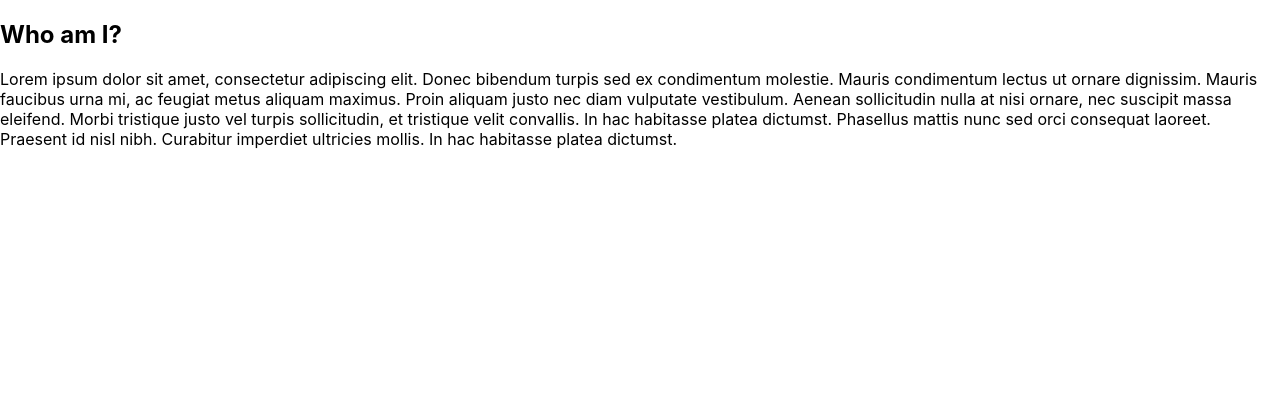
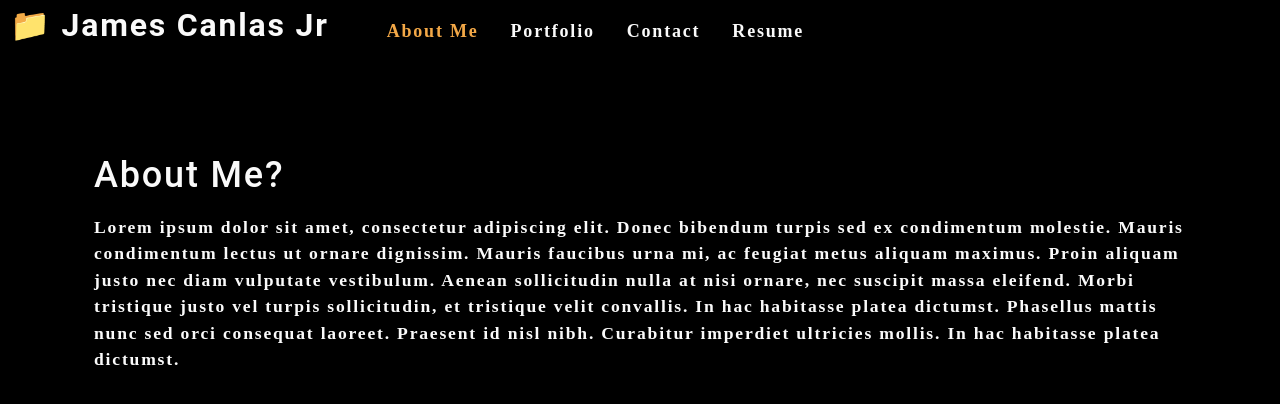
Before and after one commit to jcc83267/20-my-professional-react-portfolio, a React (Create React App) app: page / in a window 1280 px wide. Shown: the top 404 px of the page. Built offline with nearby package versions, Linux system fonts and the light colour scheme.

Commit message:
navbar layout, can now highlight which part of the nav bar they are viewing

```diff
--- a/src/App.js
+++ b/src/App.js
@@ -1,4 +1,5 @@
 import './App.css';
+import React, { useState } from "react";
 import Nav from './components/Nav';
 import About from './components/About';
 import Resume from './components/Resume';
@@ -7,9 +8,30 @@ import Portfolio from './components/Portfolio';
 
 
 function App() {
+  const [aboutSelected, setAboutSelected] = useState(true);
+
+  const [contactSelected, setContactSelected] = useState(false);
+
+  const [portfolioSelected, setPortfolioSelected] = useState(false);
+
+  const [resumeSelected, setResumeSelected] = useState(false);
+
+
   return (
     <div>
-      <About></About>
+      <Nav
+        aboutSelected={aboutSelected}
+        setAboutSelected={setAboutSelected}
+        contactSelected={contactSelected}
+        setContactSelected={setContactSelected}
+        portfolioSelected={portfolioSelected}
+        setPortfolioSelected={setPortfolioSelected}
+        resumeSelected={resumeSelected}
+        setResumeSelected={setResumeSelected}
+      ></Nav>
+      <main>
+        <About></About>
+      </main>
     </div>
   );
 }
--- a/src/components/About/index.js
+++ b/src/components/About/index.js
@@ -4,7 +4,7 @@ function About() {
 
   return (
     <section className="my-5" >
-      <h1 id="about">Who am I?</h1>
+      <h1 id="about">About Me?</h1>
       <div className="my-2">
         <p>
           Lorem ipsum dolor sit amet, consectetur adipiscing elit. Donec bibendum turpis sed ex condimentum molestie. Mauris condimentum lectus ut ornare dignissim. Mauris faucibus urna mi, ac feugiat metus aliquam maximus. Proin aliquam justo nec diam vulputate vestibulum. Aenean sollicitudin nulla at nisi ornare, nec suscipit massa eleifend. Morbi tristique justo vel turpis sollicitudin, et tristique velit convallis. In hac habitasse platea dictumst. Phasellus mattis nunc sed orci consequat laoreet. Praesent id nisl nibh. Curabitur imperdiet ultricies mollis. In hac habitasse platea dictumst.
--- a/src/components/Nav/index.js
+++ b/src/components/Nav/index.js
@@ -1,10 +1,54 @@
-import React from 'react'
+import React, {  } from "react";
 
-function Nav() {
-    return(
-        <div>
+function Nav(props) {
+    const {
+        aboutSelected,
+        setAboutSelected,
+        contactSelected,
+        setContactSelected,
+        portfolioSelected,
+        setPortfolioSelected,
+        resumeSelected,
+        setResumeSelected
 
-        </div>
+    } = props;
+
+
+
+
+    return (
+        <header className="flex-row px-1">
+            <h2>
+                <a href="/">
+                    <span role="img" aria-label="portfolio">{" "}📁</span>{" "}James Canlas Jr
+                </a>
+            </h2>
+            <nav>
+                <ul className="flex-row">
+                    <li className={`mx-2 ${aboutSelected && 'navActive'}`}>
+                        <span onClick={() => {setAboutSelected(true); setContactSelected(false); setPortfolioSelected(false); setResumeSelected(false)}}>
+                            About Me
+                        </span>
+                    </li>
+                    <li className={`mx-2 ${portfolioSelected && 'navActive'}`}>
+                        <span onClick={() => {setAboutSelected(false); setContactSelected(false); setPortfolioSelected(true); setResumeSelected(false)}}>
+                            Portfolio
+                        </span>
+                    </li>
+                    <li className={`mx-2 ${contactSelected && 'navActive'}`}>
+                        <span onClick={() => {setAboutSelected(false); setContactSelected(true); setPortfolioSelected(false); setResumeSelected(false)}}>
+                            Contact
+                        </span>
+                    </li>
+                    <li className={`mx-2 ${resumeSelected && 'navActive'}`}>
+                        <span onClick={() => {setAboutSelected(false); setContactSelected(false); setPortfolioSelected(false); setResumeSelected(true)}}>
+                            Resume
+                        </span>
+                    </li>
+
+                </ul>
+            </nav>
+        </header>
     );
 }
 
--- a/src/index.css
+++ b/src/index.css
@@ -1,13 +1,295 @@
+
+main {
+	margin: 0 auto;
+	max-width: 90%;
+  padding: 50px 30px;
+}
+:root {
+  --primary: #8c54ff;
+  --secondary: #F3A847;
+  --tertiary: #B12704;
+  --light: #fafafa;
+  --dark: #000000;
+  --darker: #111111;
+  --error: rgb(228, 46, 1);
+  --spacing-one: calc(1rem * 0.5);
+  --spacing-two: calc(1rem);
+  --spacing-five: calc(2.5rem);
+
+}
+
+* {
+  box-sizing: border-box;
+}
+
+html,
+body {
+  min-height: 100%;
+}
+
 body {
   margin: 0;
-  font-family: -apple-system, BlinkMacSystemFont, 'Segoe UI', 'Roboto', 'Oxygen',
-    'Ubuntu', 'Cantarell', 'Fira Sans', 'Droid Sans', 'Helvetica Neue',
-    sans-serif;
-  -webkit-font-smoothing: antialiased;
-  -moz-osx-font-smoothing: grayscale;
+  padding: 0;
+  font-weight: 600;
+  line-height: 1.5;
+  font-size: 18px;
+  letter-spacing: .1em;
+  background: var(--dark);
+  color: var(--light);
+  font-family: 'Poiret One', cursive;
+
 }
 
-code {
-  font-family: source-code-pro, Menlo, Monaco, Consolas, 'Courier New',
-    monospace;
+h1,
+h2,
+h3,
+h4,
+h5,
+h6 {
+  font-family: 'Roboto', sans-serif;
+  font-weight: 500;
+  margin: 5px 0;
+  line-height: 1.25;
 }
+
+h1 {
+  font-size: 2.25rem;
+}
+
+h2 {
+  font-size: 2rem;
+}
+
+h3 {
+  font-size: 1.75rem;
+}
+
+h4 {
+  font-size: 1.5rem;
+}
+
+h5 {
+  font-size: 1.25rem;
+}
+
+h6 {
+  font-size: 1rem;
+}
+
+p {
+  font-size: 1.1rem;
+  margin-top: 0;
+}
+
+a {
+  color: var(--tertiary);
+  text-decoration: none;
+  font-weight: bold;
+}
+
+a:hover {
+  text-decoration: underline;
+}
+
+header {
+  background: var(--dark);
+}
+
+header a {
+  color: var(--light);
+}
+
+button {
+  font-size: 1rem;
+  text-decoration: none;
+  padding: 0.25rem 1rem;
+  border-radius: .5rem;
+  border: none;
+  outline: none;
+  cursor: pointer;
+  margin: 0 1px;
+  background-color: var(--secondary);
+}
+
+button:hover {
+  opacity: .8;
+}
+
+button[disabled] {
+  cursor: default;
+  opacity: .8;
+}
+
+img {
+  max-width: 100%;
+}
+
+span[role="img"] {
+  cursor: default;
+}
+
+form {
+  width: 40%;
+}
+
+input {
+  font-size: 1rem;
+  padding: 0.25rem;
+  border: 1px solid var(--dark);
+  outline: none;
+  border-radius: 3px;
+  transition: box-shadow 0.2s;
+}
+
+input:focus {
+  border: 1px solid var(--secondary);
+  box-shadow: 0 0 .25rem rgba(0, 0, 0, .5);
+}
+
+li {
+  list-style: none;
+}
+
+nav a:hover {
+  text-decoration: none;
+}
+
+nav  li {
+  cursor: pointer;
+}
+
+textarea {
+	width: 600px;
+	height: 120px;
+	border: 3px solid #cccccc;
+	padding: 5px;
+}
+
+.container {
+  width: 85%;
+  max-width: 1200px;
+  margin-left: auto;
+  margin-right: auto;
+}
+
+.flex-row {
+  display: flex;
+  flex-wrap: wrap;
+}
+
+.space-between {
+  justify-content: space-between;
+}
+
+.flex-end {
+  justify-content: flex-end;
+}
+
+.mx-1 {
+  margin-right: var(--spacing-one);
+  margin-left: var(--spacing-one);
+}
+
+.mx-2 {
+  margin-right: var(--spacing-two);
+  margin-left: var(--spacing-two);
+}
+
+.my-1 {
+  margin-top: var(--spacing-one);
+  margin-bottom: var(--spacing-one);
+}
+
+.my-2 {
+  margin-top: var(--spacing-two);
+  margin-bottom: var(--spacing-two);
+}
+
+.my-5 {
+  margin-top: var(--spacing-five);
+  margin-bottom: var(--spacing-five);
+}
+
+.px-1 {
+  padding-right: var(--spacing-one);
+  padding-left: var(--spacing-one);
+}
+
+.px-2 {
+  padding-right: var(--spacing-two);
+  padding-left: var(--spacing-two);
+}
+
+.py-1 {
+  padding-top: var(--spacing-one);
+  padding-bottom: var(--spacing-one);
+}
+
+.py-2 {
+  padding-top: var(--spacing-two);
+  padding-bottom: var(--spacing-two);
+}
+
+.card {
+  width: 25%;
+  text-align: center;
+}
+
+.img-thumbnail {
+  width: auto;
+  height: 300px;
+  margin-bottom: 50px;
+  cursor: pointer;
+}
+
+.modalBackdrop {
+	background: rgba(0, 0, 0, .65);
+	bottom: 0;
+	left: 0;
+	overflow: auto;
+	position: fixed;
+	right: 0;
+	top: 0;
+	z-index: 1;
+}
+
+.modalContainer {
+	background: var(--darker);
+	border-radius: 5px;
+	max-width: 100%;
+	margin: 50px auto;
+	padding: 15px;
+	width: 960px;
+}
+
+.modalTitle {
+	font-size: 18px;
+	font-weight: 600;
+	margin-bottom: 25px;
+}
+
+button {
+	background: var(--primary);
+	border: 0;
+	border-radius: 5px;
+	color: #fff;
+	cursor: pointer;
+	font-size: 16px;
+	font-weight: 600;
+	margin-bottom: 30px;
+	padding: 10px 15px;
+}
+
+a {
+	border-radius: 5px;
+	color: var(--primary);
+	font-weight: 600;
+	padding: 2px 4px;
+	margin-left: -2px;
+	margin-right: -2px;
+
+}
+
+.navActive {
+  color: var(--secondary);
+}
```
Also changed, not shown: src/utils/helpers.js (renamed from utils/helpers.js).
